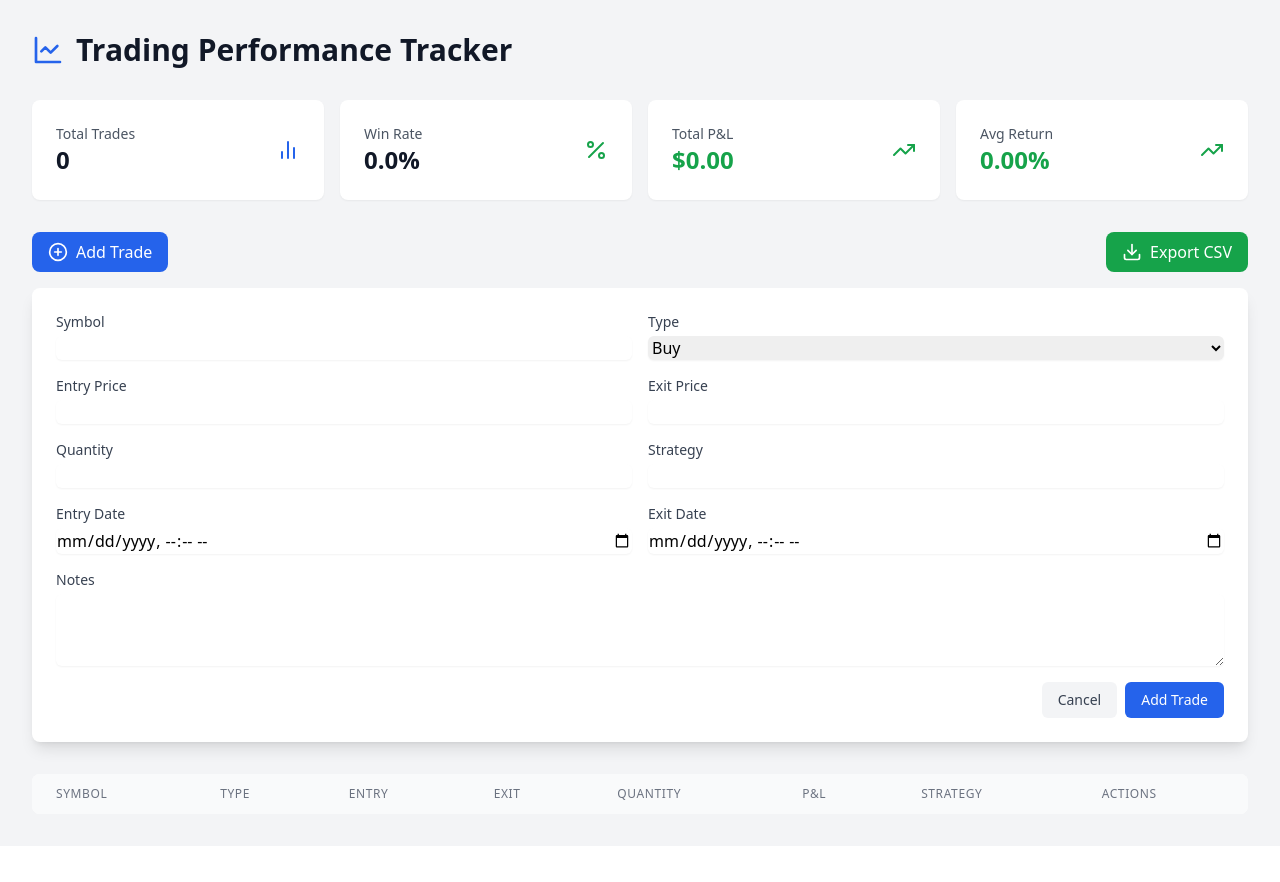
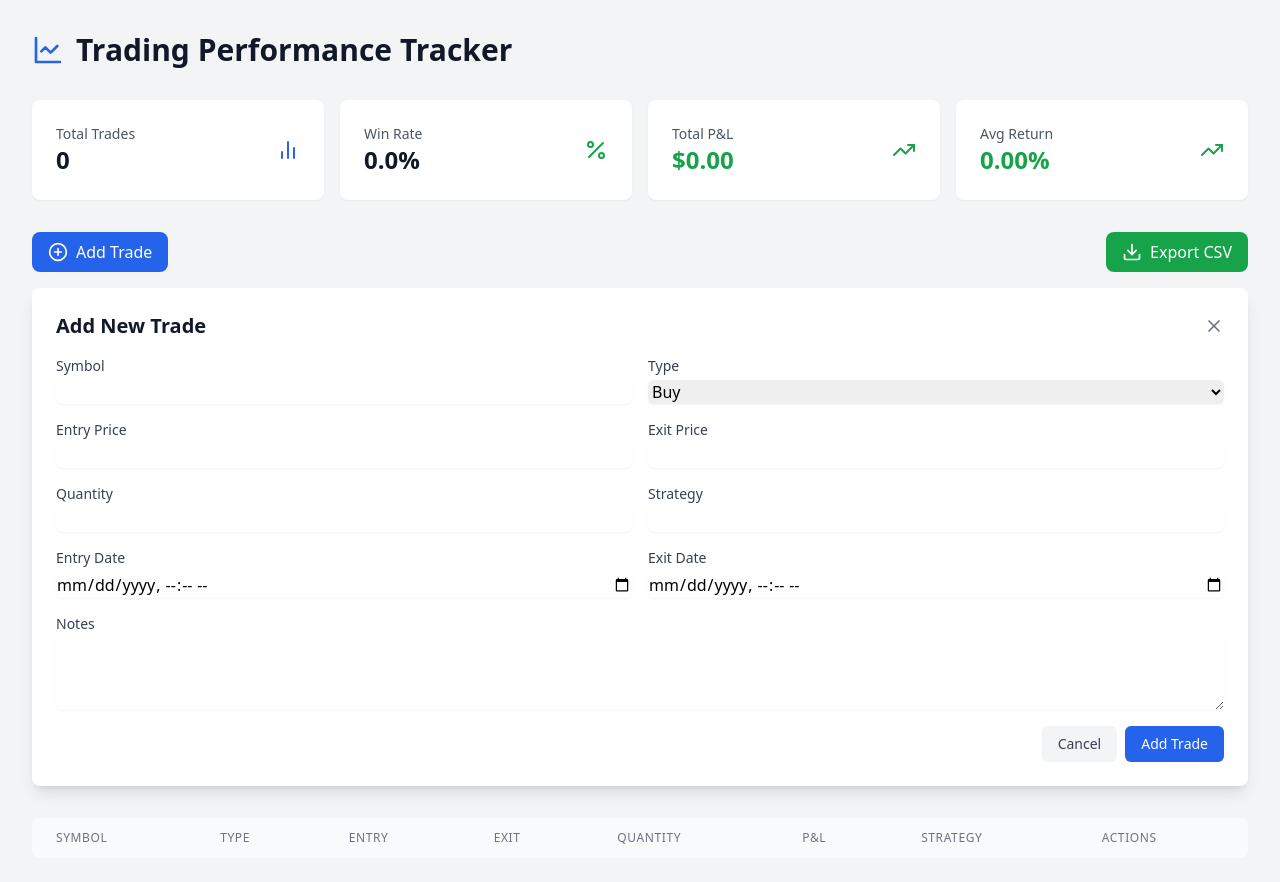
Before and after one commit to pujux/trading-performance-tracker, a React (Vite) app: page / in a window 1280 px wide. Both pictures are taken after a click on the button "Add Trade". Shown: the top 882 px of the page. Before the commit the page ends 846 px from the top, so only its background shows below. Built offline with nearby package versions, Linux system fonts and the light colour scheme.

Commit message:
add ability to edit trades

```diff
--- a/src/App.tsx
+++ b/src/App.tsx
@@ -11,6 +11,7 @@ export default function App() {
     const savedTrades = localStorage.getItem("trades");
     return savedTrades ? JSON.parse(savedTrades) : [];
   });
+  const [editingTrade, setEditingTrade] = useState<Trade | null>(null);
 
   useEffect(() => {
     localStorage.setItem("trades", JSON.stringify(trades));
@@ -43,6 +44,11 @@ export default function App() {
     setTrades((prev) => [...prev, trade]);
   };
 
+  const handleUpdateTrade = (updatedTrade: Trade) => {
+    setTrades((prev) => prev.map((trade) => (trade.id === updatedTrade.id ? updatedTrade : trade)));
+    setEditingTrade(null);
+  };
+
   const handleDeleteTrade = (id: string) => {
     setTrades((prev) => prev.filter((trade) => trade.id !== id));
   };
@@ -57,8 +63,14 @@ export default function App() {
 
         <Dashboard stats={calculateStats()} />
         {trades.length > 1 && <PerformanceChart trades={trades} />}
-        <TradeForm onAddTrade={handleAddTrade} trades={trades} />
-        <TradeList trades={trades} onDeleteTrade={handleDeleteTrade} />
+        <TradeForm
+          onAddTrade={handleAddTrade}
+          onUpdateTrade={handleUpdateTrade}
+          trades={trades}
+          editingTrade={editingTrade}
+          onCancelEdit={() => setEditingTrade(null)}
+        />
+        <TradeList trades={trades} onDeleteTrade={handleDeleteTrade} onEditTrade={setEditingTrade} />
       </div>
     </div>
   );
--- a/src/components/TradeForm.tsx
+++ b/src/components/TradeForm.tsx
@@ -1,16 +1,17 @@
-import { useState } from "react";
-import { PlusCircle, Download } from "lucide-react";
+import React, { useState, useEffect } from "react";
+import { PlusCircle, Download, X } from "lucide-react";
 import type { Trade } from "../types/trade";
 import { exportTradesAsCSV } from "../utils/csvExport";
 
 interface TradeFormProps {
   onAddTrade: (trade: Omit<Trade, "id">) => void;
+  onUpdateTrade: (trade: Trade) => void;
   trades: Trade[];
+  editingTrade: Trade | null;
+  onCancelEdit: () => void;
 }
 
-export default function TradeForm({ onAddTrade, trades }: TradeFormProps) {
-  const [isOpen, setIsOpen] = useState(false);
-  const [formData, setFormData] = useState({
+const emptyFormData = {
   symbol: "",
   type: "buy",
   entryPrice: "",
@@ -20,40 +21,72 @@ export default function TradeForm({ onAddTrade, trades }: TradeFormProps) {
   exitDate: "",
   strategy: "",
   notes: "",
+};
+
+export default function TradeForm({ onAddTrade, onUpdateTrade, trades, editingTrade, onCancelEdit }: TradeFormProps) {
+  const [isOpen, setIsOpen] = useState(false);
+  const [formData, setFormData] = useState(emptyFormData);
+
+  useEffect(() => {
+    if (editingTrade) {
+      setIsOpen(true);
+      setFormData({
+        symbol: editingTrade.symbol,
+        type: editingTrade.type,
+        entryPrice: editingTrade.entryPrice.toString(),
+        exitPrice: editingTrade.exitPrice.toString(),
+        quantity: editingTrade.quantity.toString(),
+        entryDate: editingTrade.entryDate,
+        exitDate: editingTrade.exitDate,
+        strategy: editingTrade.strategy,
+        notes: editingTrade.notes,
       });
+    }
+  }, [editingTrade]);
 
   const handleSubmit = (e: React.FormEvent) => {
     e.preventDefault();
-    onAddTrade({
+    const tradeData = {
       ...formData,
       entryPrice: Number(formData.entryPrice),
       exitPrice: Number(formData.exitPrice),
       quantity: Number(formData.quantity),
-    } as Trade);
-    setFormData({
-      symbol: "",
-      type: "buy",
-      entryPrice: "",
-      exitPrice: "",
-      quantity: "",
-      entryDate: "",
-      exitDate: "",
-      strategy: "",
-      notes: "",
-    });
+    };
+
+    if (editingTrade) {
+      onUpdateTrade({ ...tradeData, id: editingTrade.id } as Trade);
+    } else {
+      onAddTrade(tradeData as Trade);
+    }
+
+    setFormData(emptyFormData);
     setIsOpen(false);
+    if (editingTrade) {
+      onCancelEdit();
+    }
+  };
+
+  const handleCancel = () => {
+    setFormData(emptyFormData);
+    setIsOpen(false);
+    if (editingTrade) {
+      onCancelEdit();
+    }
   };
 
   return (
     <div className="mb-8">
       <div className="flex items-center justify-between">
+        {
           <button
             onClick={() => setIsOpen(!isOpen)}
-          className="flex items-center gap-2 px-4 py-2 text-white transition-colors bg-blue-600 rounded-lg hover:bg-blue-700"
+            disabled={!!editingTrade}
+            className="flex items-center gap-2 px-4 py-2 text-white transition-colors bg-blue-600 rounded-lg disabled:bg-gray-600 disabled:cursor-not-allowed hover:bg-blue-700"
           >
             <PlusCircle size={20} />
             Add Trade
           </button>
+        }
 
         <button
           onClick={() => exportTradesAsCSV(trades)}
@@ -64,8 +97,15 @@ export default function TradeForm({ onAddTrade, trades }: TradeFormProps) {
         </button>
       </div>
 
-      {isOpen && (
+      {(isOpen || editingTrade) && (
         <form onSubmit={handleSubmit} className="p-6 mt-4 bg-white rounded-lg shadow-lg">
+          <div className="flex items-center justify-between mb-4">
+            <h2 className="text-xl font-semibold text-gray-900">{editingTrade ? "Edit Trade" : "Add New Trade"}</h2>
+            <button type="button" onClick={handleCancel} className="text-gray-500 hover:text-gray-700">
+              <X size={20} />
+            </button>
+          </div>
+
           <div className="grid grid-cols-1 gap-4 md:grid-cols-2">
             <div>
               <label className="block text-sm font-medium text-gray-700">Symbol</label>
@@ -171,13 +211,13 @@ export default function TradeForm({ onAddTrade, trades }: TradeFormProps) {
           <div className="flex justify-end gap-2 mt-4">
             <button
               type="button"
-              onClick={() => setIsOpen(false)}
+              onClick={handleCancel}
               className="px-4 py-2 text-sm font-medium text-gray-700 bg-gray-100 rounded-md hover:bg-gray-200"
             >
               Cancel
             </button>
             <button type="submit" className="px-4 py-2 text-sm font-medium text-white bg-blue-600 rounded-md hover:bg-blue-700">
-              Add Trade
+              {editingTrade ? "Update Trade" : "Add Trade"}
             </button>
           </div>
         </form>
--- a/src/components/TradeList.tsx
+++ b/src/components/TradeList.tsx
@@ -1,12 +1,13 @@
-import { ArrowUpCircle, ArrowDownCircle } from "lucide-react";
+import { ArrowUpCircle, ArrowDownCircle, Edit2 } from "lucide-react";
 import type { Trade } from "../types/trade";
 
 interface TradeListProps {
   trades: Trade[];
   onDeleteTrade: (id: string) => void;
+  onEditTrade: (trade: Trade) => void;
 }
 
-export default function TradeList({ trades, onDeleteTrade }: TradeListProps) {
+export default function TradeList({ trades, onDeleteTrade, onEditTrade }: TradeListProps) {
   const calculatePnL = (trade: Trade) => {
     const pnl = (trade.exitPrice - trade.entryPrice) * trade.quantity;
     return trade.type === "buy" ? pnl : -pnl;
@@ -53,9 +54,14 @@ export default function TradeList({ trades, onDeleteTrade }: TradeListProps) {
                 </td>
                 <td className="px-6 py-4 text-sm text-gray-500 whitespace-nowrap">{trade.strategy}</td>
                 <td className="px-6 py-4 text-sm text-gray-500 whitespace-nowrap">
-                  <button onClick={() => onDeleteTrade(trade.id)} className="text-red-600 hover:text-red-900">
-                    Delete
-                  </button>
+                  <div className="flex items-center gap-2">
+                    <button onClick={() => onEditTrade(trade)} className="text-blue-600 hover:text-blue-900">
+                      <Edit2 size={16} />
+                    </button>
+                    <button onClick={() => onDeleteTrade(trade.id)} className="text-red-600 hover:text-red-900">
+                      Delete
+                    </button>
+                  </div>
                 </td>
               </tr>
             );
```
Lines whose indentation alone changed are shown as unchanged.
